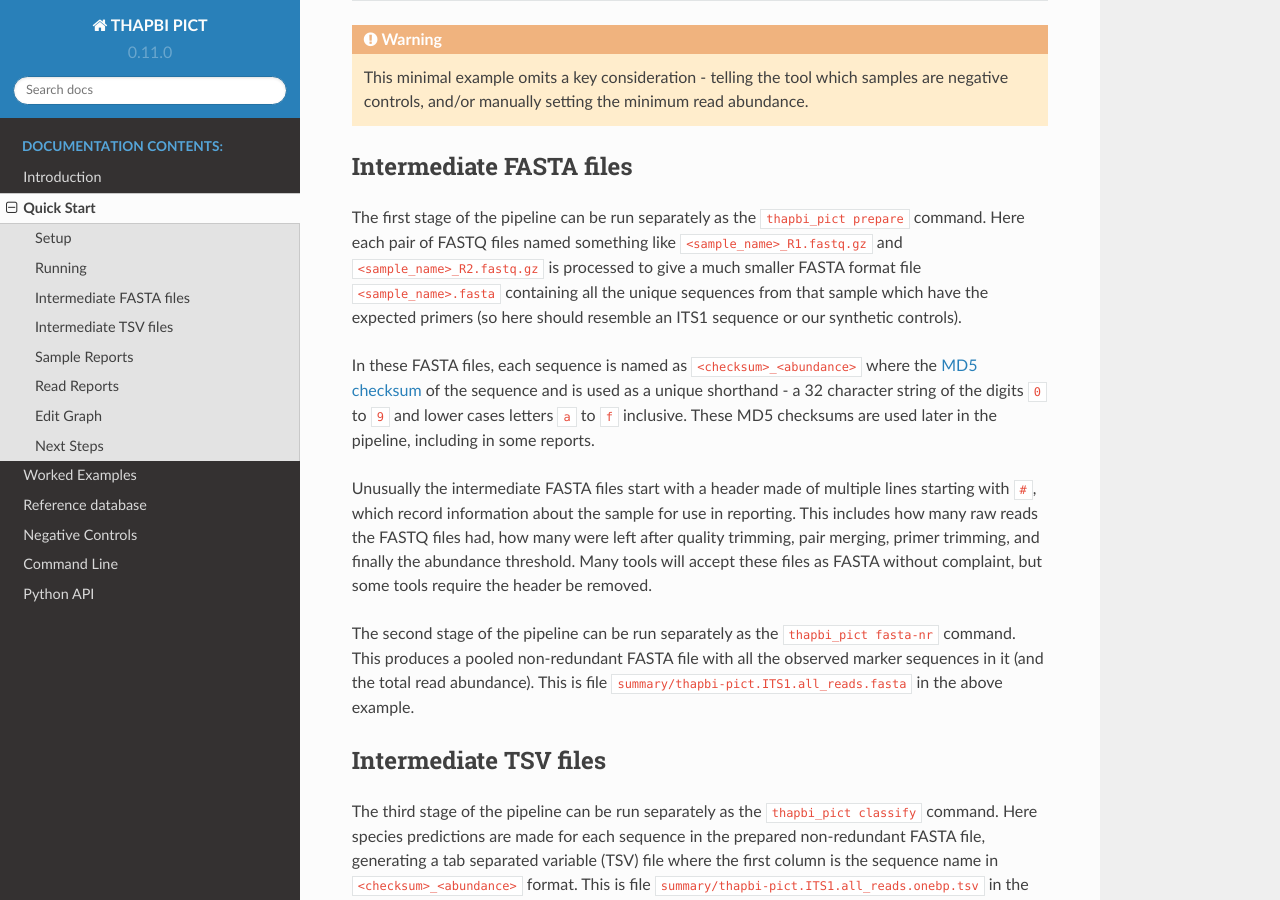
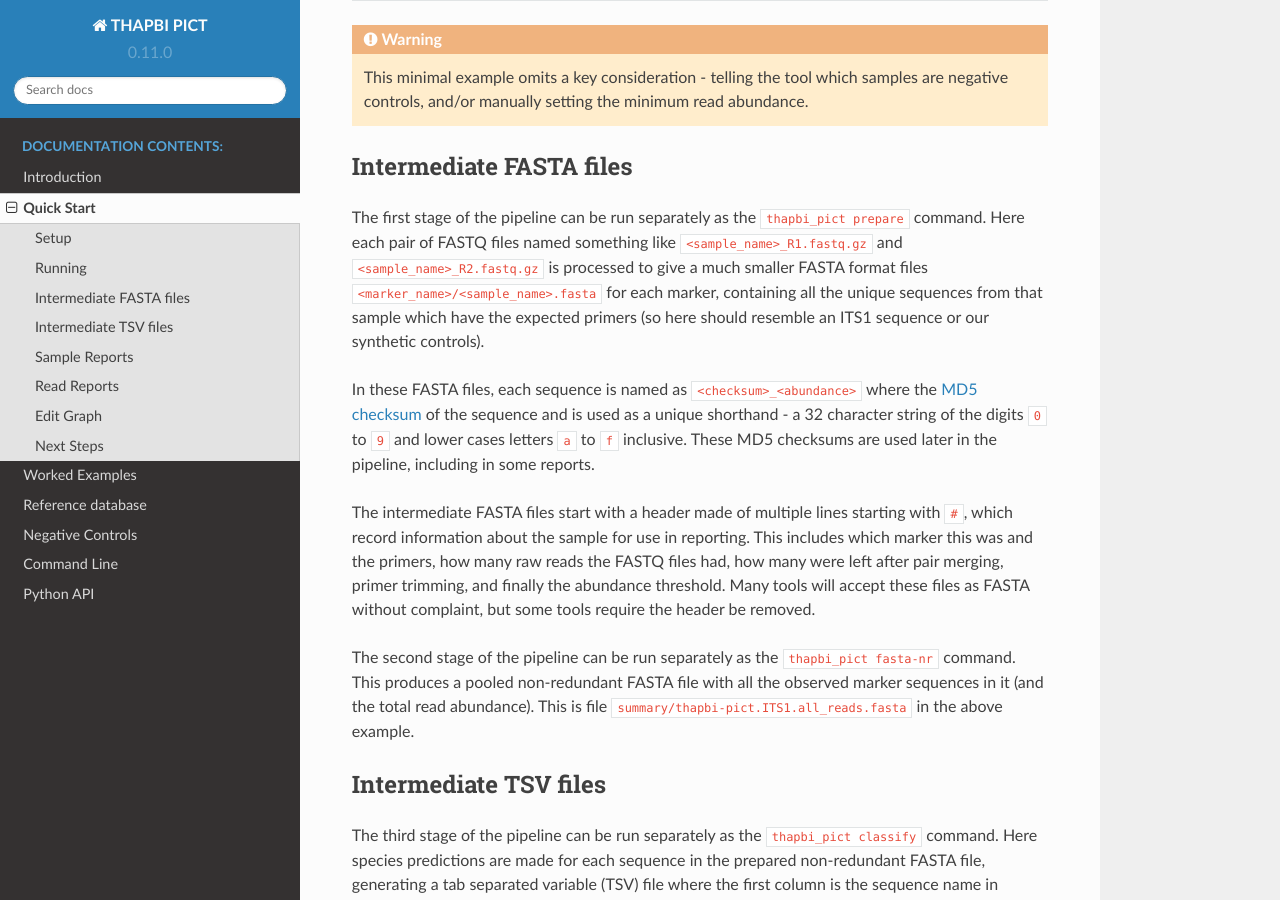
Before and after one commit to peterjc/thapbi-pict, a Sphinx documentation site: the page built from docs/quick_start.rst, in a window 1280 px wide and 900 px high, scrolled down 2262 px. Built offline with Sphinx 7.4.7 and the Read the Docs theme 2.0.0, drawn with Linux system fonts in a browser that asks for light colours; pages that are not in the unit, such as notebooks, are missing from menus; some of the changed text lies outside the part shown.

Commit message:
Note about per-marker intermediate FASTA files
Also some line wrapping etc.

[ci skip]

```diff
--- a/docs/quick_start.rst
+++ b/docs/quick_start.rst
@@ -100,9 +100,10 @@ Intermediate FASTA files
 The first stage of the pipeline can be run separately as the
 ``thapbi_pict prepare`` command. Here each pair of FASTQ files named something
 like ``<sample_name>_R1.fastq.gz`` and ``<sample_name>_R2.fastq.gz`` is
-processed to give a much smaller FASTA format file ``<sample_name>.fasta``
-containing all the unique sequences from that sample which have the expected
-primers (so here should resemble an ITS1 sequence or our synthetic controls).
+processed to give a much smaller FASTA format files
+``<marker_name>/<sample_name>.fasta`` for each marker, containing all the
+unique sequences from that sample which have the expected primers (so here
+should resemble an ITS1 sequence or our synthetic controls).
 
 In these FASTA files, each sequence is named as ``<checksum>_<abundance>``
 where the `MD5 checksum <https://en.wikipedia.org/wiki/MD5>`_ of the
@@ -110,12 +111,13 @@ sequence and is used as a unique shorthand - a 32 character string of the
 digits ``0`` to ``9`` and lower cases letters ``a`` to ``f`` inclusive.
 These MD5 checksums are used later in the pipeline, including in some reports.
 
-Unusually the intermediate FASTA files start with a header made of multiple
-lines starting with ``#``, which record information about the sample for use
-in reporting. This includes how many raw reads the FASTQ files had, how many
-were left after quality trimming, pair merging, primer trimming, and finally
-the abundance threshold. Many tools will accept these files as FASTA without
-complaint, but some tools require the header be removed.
+The intermediate FASTA files start with a header made of multiple lines
+starting with ``#``, which record information about the sample for use in
+reporting. This includes which marker this was and the primers, how many raw
+reads the FASTQ files had, how many were left after pair merging, primer
+trimming, and finally the abundance threshold. Many tools will accept these
+files as FASTA without complaint, but some tools require the header be
+removed.
 
 The second stage of the pipeline can be run separately as the ``thapbi_pict
 fasta-nr`` command. This produces a pooled non-redundant FASTA file with all
@@ -173,9 +175,9 @@ filenames from the above example:
 This read report has a row for each unique sequence. The first columns are the
 unique sequence MD5 checksum, any species prediction, the sequence itself, the
 number of samples it was detected in above the threshold, and the total number
-of times this was seen (in samples where it was above the threshold). Then
-the main columns (one per sample) list the abundance of each unique sequence
-in that sample (if above the threshold).
+of times this was seen (in samples where it was above the threshold). Then the
+main columns (one per sample) list the abundance of each unique sequence in
+that sample (if above the threshold).
 
 In the Excel version, conditional formatting is used to highlight the non-zero
 counts with a red background.
```
Also changed, not shown: other parts of docs/quick_start.rst (+1 -1 lines).
